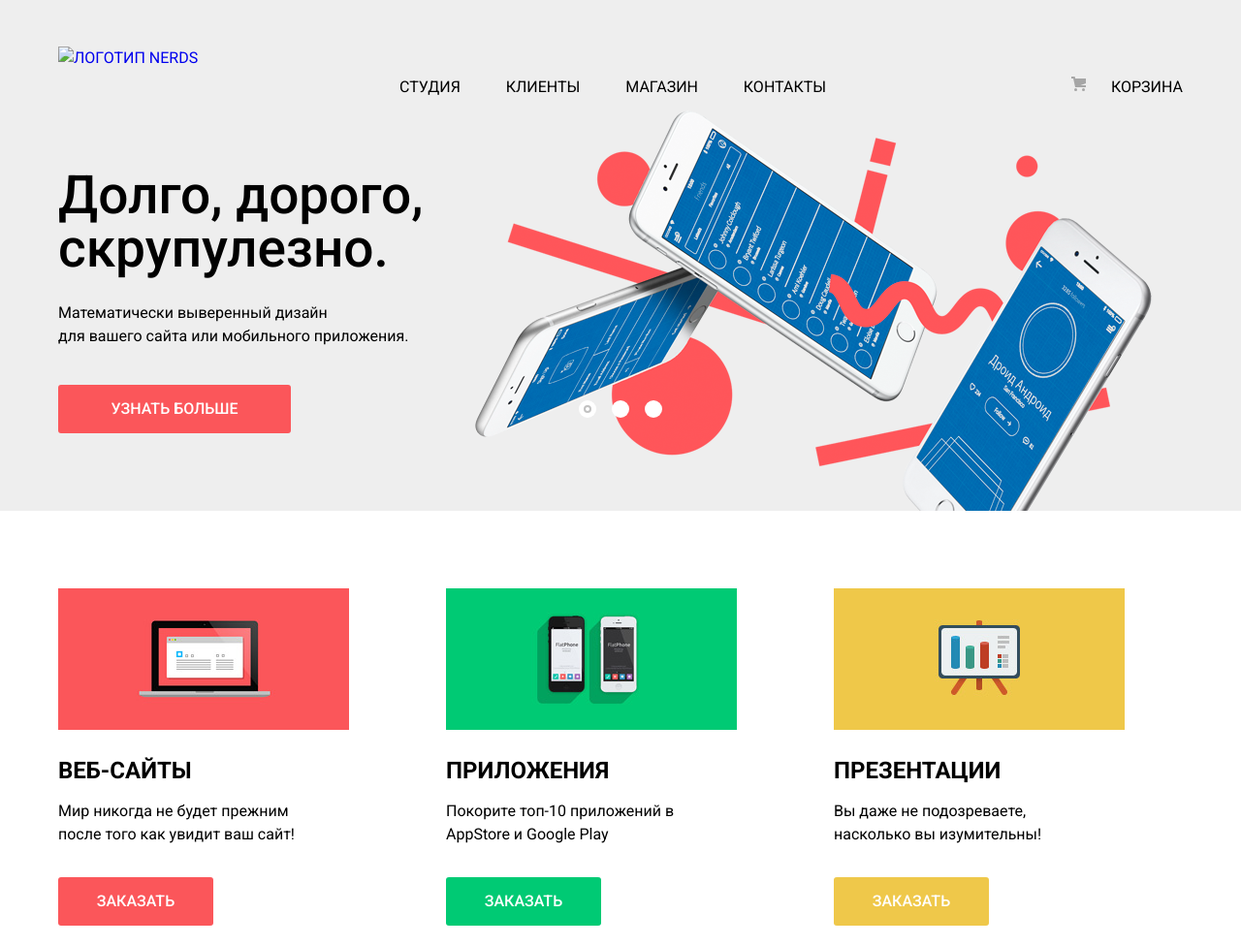
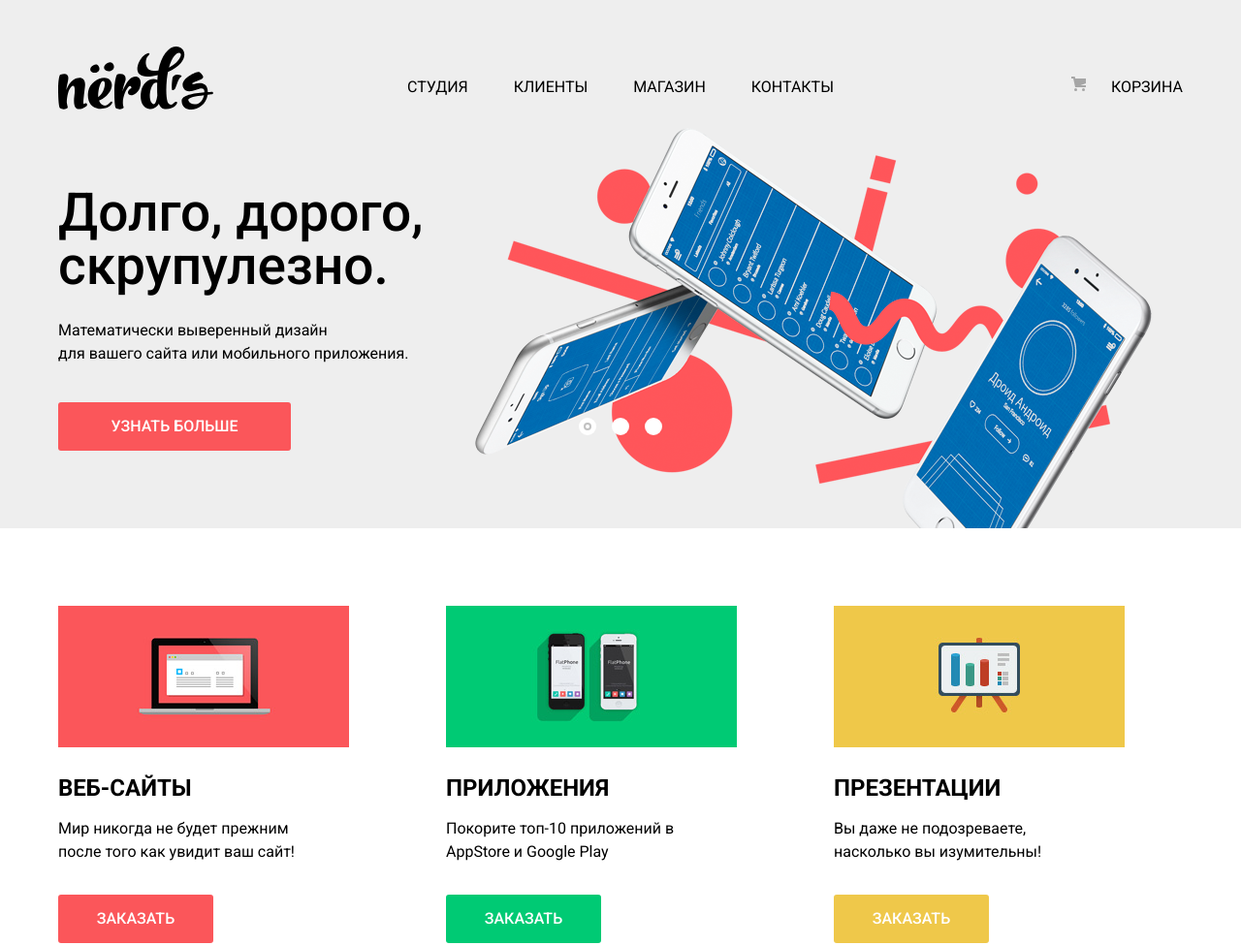
Before and after one commit to EfimovaN/design-studio, a plain HTML site: page index.html in a window 1280 px wide. Shown: the top 976 px of the page at 97% size. Drawn offline with nearby package versions, Linux system fonts and the light colour scheme; the site is published under a folder, as on GitHub Pages, so addresses that start at the root find nothing.

Commit message:
Update index.html

```diff
--- a/index.html
+++ b/index.html
@@ -16,7 +16,7 @@
     <nav class="main-navigation">
       <div class="container">
         <a class="header-logo" href="#">
-          <img src="/img/svg/nerds-logo.svg" width="160" height="65" alt="Логотип Nerds">
+          <img src="img/svg/nerds-logo.svg" width="160" height="65" alt="Логотип Nerds">
         </a>
         <ul class="site-navigation">
           <li>
```
